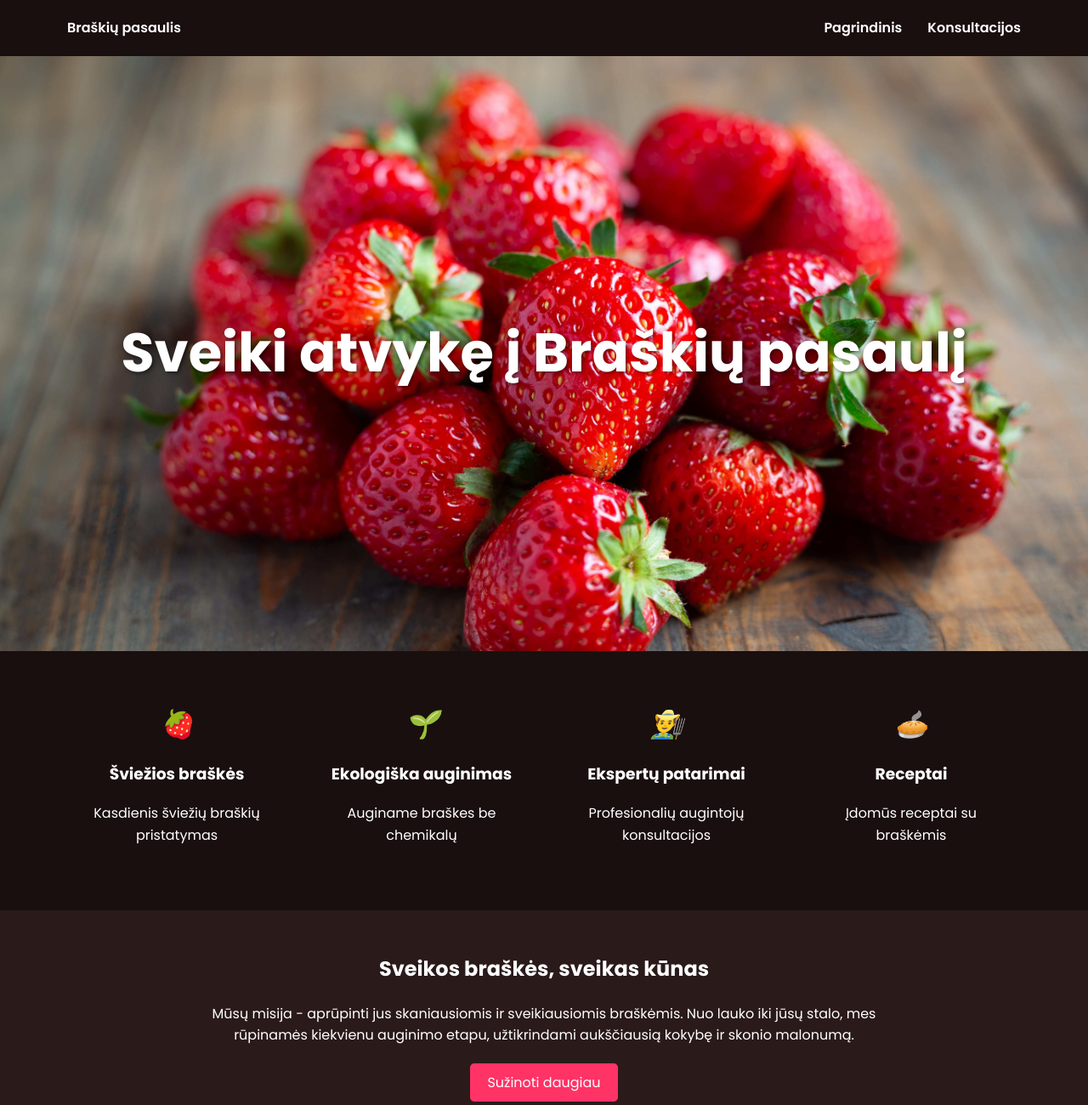
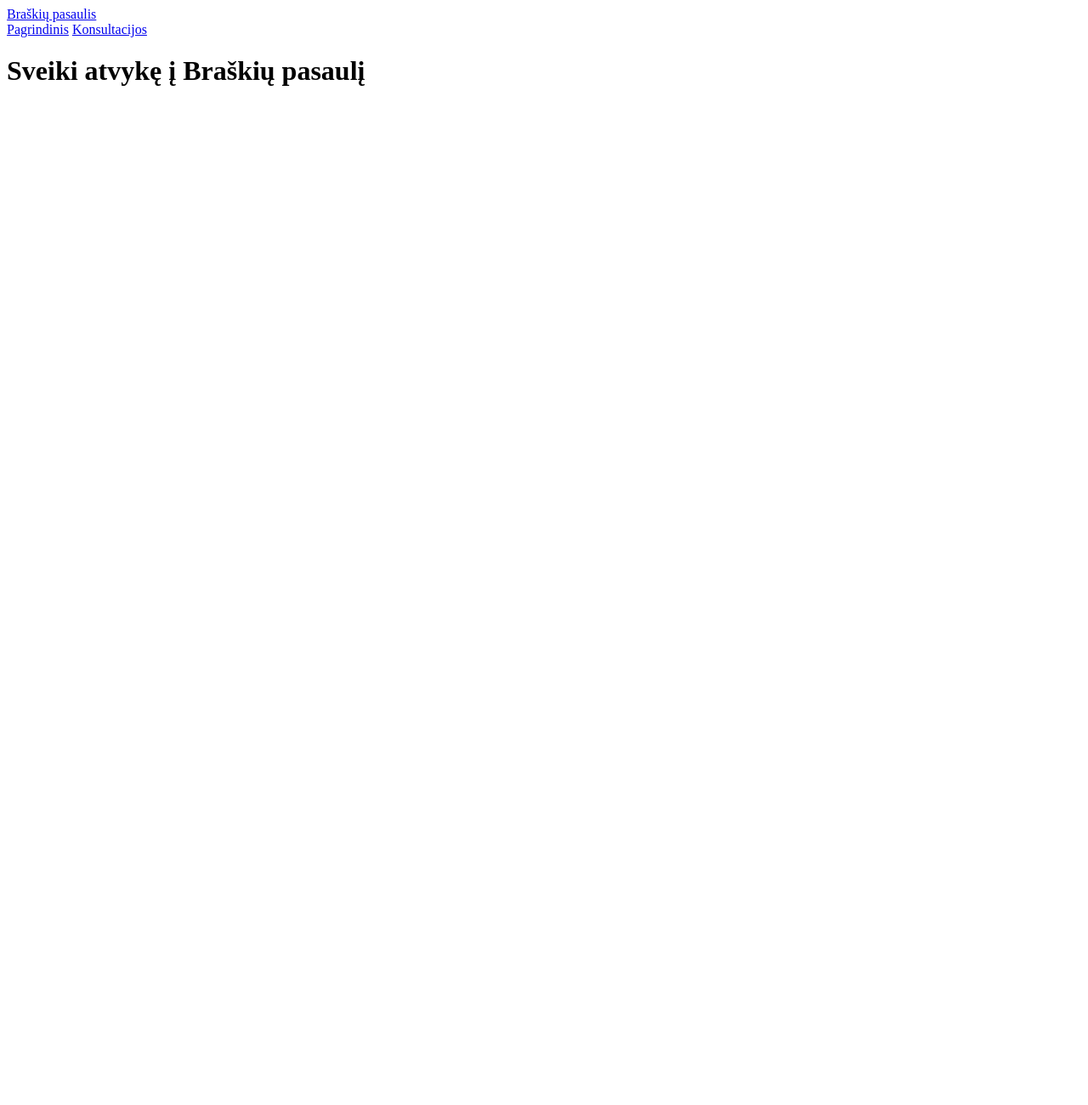
Before and after one commit to domas-cloud/newfolder, a plain HTML site: page index.html in a window 1280 px wide. Shown: the whole page at 85% size. After the commit the page ends 800 px from the top, so only its background shows below. Drawn offline with Linux system fonts and the light colour scheme.

Commit message:
Update index.html

```diff
--- a/index.html
+++ b/index.html
@@ -5,137 +5,12 @@
     <meta name="viewport" content="width=device-width, initial-scale=1.0">
     <title>Braškių pasaulis</title>
     <style>
-        @import url('https://fonts.googleapis.com/css2?family=Poppins:wght@300;400;600;700&display=swap');
-
-        :root {
-            --primary-color: #ff3366;
-            --secondary-color: #1a0f0f;
-            --background-color: #2b1a1a;
-            --text-color: #ffffff;
-        }
-
-        body, html {
-            font-family: 'Poppins', sans-serif;
-            margin: 0;
-            padding: 0;
-            color: var(--text-color);
-            background-color: var(--background-color);
-            line-height: 1.6;
-        }
-
-        .nav-bar {
-            display: flex;
-            flex-direction: column;
-            align-items: center;
-            background-color: var(--secondary-color);
-            padding: 15px 5%;
-        }
-
-        .nav-logo {
-            margin-bottom: 10px;
-        }
-
-        .nav-links {
-            display: flex;
-            flex-wrap: wrap;
-            justify-content: center;
-        }
-
-        .nav-bar a {
-            color: var(--text-color);
-            text-decoration: none;
-            margin: 5px 15px;
-            font-weight: 600;
-        }
-
-        .nav-bar a:hover {
-            color: var(--primary-color);
-        }
-
-        .section {
-            padding: 30px 5%;
-            background-size: cover;
-            background-position: center;
-        }
-
-        .hero {
-            background-image: url('images/strawberries.jpg');
-            height: 60vh;
-            display: flex;
-            align-items: center;
-            justify-content: center;
-        }
-
-        .hero h1 {
-            font-size: 2.5rem;
-            text-align: center;
-            text-shadow: 2px 2px 4px rgba(0, 0, 0, 0.5);
-        }
-
-        .features {
-            background-color: var(--secondary-color);
-            display: flex;
-            flex-wrap: wrap;
-            justify-content: space-around;
-            text-align: center;
-        }
-
-        .feature-item {
-            flex: 1 1 200px;
-            padding: 20px;
-            margin: 10px;
-        }
-
-        .feature-item i {
-            font-size: 2rem;
-            color: var(--primary-color);
-        }
-
-        .about {
-            background-color: var(--background-color);
-            text-align: center;
-        }
-
-        .about p {
-            max-width: 800px;
-            margin: 20px auto;
-        }
-
-        .button {
-            display: inline-block;
-            padding: 10px 20px;
-            background-color: var(--primary-color);
-            color: white;
-            text-decoration: none;
-            border-radius: 5px;
-            transition: background-color 0.3s;
-        }
-
-        .button:hover {
-            background-color: #e61a4d;
-        }
-
-        @media (min-width: 768px) {
-            .nav-bar {
-                flex-direction: row;
-                justify-content: space-between;
-            }
-
-            .nav-logo {
-                margin-bottom: 0;
-            }
-
-            .hero h1 {
-                font-size: 4rem;
-            }
-
-            .hero {
-                height: 80vh;
-            }
-        }
+        /* Your CSS styles here */
     </style>
 </head>
 <body>
+    <!-- Your existing HTML content here -->
+
     <nav class="nav-bar">
         <div class="nav-logo">
             <a href="index.html">Braškių pasaulis</a>
@@ -151,58 +26,33 @@
     </div>
 
     <div class="features section">
-        <div class="feature-item">
-            <i>🍓</i>
-            <h3>Šviežios braškės</h3>
-            <p>Kasdienis šviežių braškių pristatymas</p>
-        </div>
-        <div class="feature-item">
-            <i>🌱</i>
-            <h3>Ekologiška auginimas</h3>
-            <p>Auginame braškes be chemikalų</p>
-        </div>
-        <div class="feature-item">
-            <i>👨‍🌾</i>
-            <h3>Ekspertų patarimai</h3>
-            <p>Profesionalių augintojų konsultacijos</p>
-        </div>
-        <div class="feature-item">
-            <i>🥧</i>
-            <h3>Receptai</h3>
-            <p>Įdomūs receptai su braškėmis</p>
-        </div>
+        <!-- Feature items here -->
     </div>
 
     <div class="about section">
-        <h2>Sveikos braškės, sveikas kūnas</h2>
-        <p>Mūsų misija - aprūpinti jus skaniausiomis ir sveikiausiomis braškėmis. Nuo lauko iki jūsų stalo, mes rūpinamės kiekvienu auginimo etapu, užtikrindami aukščiausią kokybę ir skonio malonumą.</p>
-        <a href="#" class="button">Sužinoti daugiau</a>
+        <!-- About content here -->
     </div>
 
-    <!-- Pokalbių widget'o skriptas -->
-    <script type="text/javascript">
-        (function(d, t) {
-            var v = d.createElement(t),
-                s = d.getElementsByTagName(t)[0];
-            v.onload = function () {
-                if (!document.getElementById('root')) {
-                    var root = d.createElement('div');
-                    root.id = 'root';
-                    d.body.appendChild(root);
-                }
-                if (window.myChatWidget &&
-                    typeof window.myChatWidget.load === 'function') {
-                    window.myChatWidget.load({
-                        assistantId: 'afc3c5c1-60d8-44f1-be53-7f0d7aa75c27',
-                        apiKey: '73be0b1f-e4c1-46bd-80e6-9f00c9be0dab',
-                    });
-                }
+    <!-- New chatbot widget code -->
+    <div style="width: 0; height: 0;" id="VG_OVERLAY_CONTAINER">
+        <!-- Here is where TIXAE Agents renders the widget. -->
+    </div>
+
+    <script defer>
+        (function() {
+            window.VG_CONFIG = {
+                ID: "fuu63tnry0gqetph", // YOUR AGENT ID
+                region: 'eu', // YOUR ACCOUNT REGION
+                render: 'bottom-right', // Render options: 'full-width', 'bottom-left', 'bottom-right'
+                stylesheets: [
+                    "https://vg-bunny-cdn.b-cdn.net/vg_live_build/styles.css",
+                ],
             };
-            v.src = "https://agentivehub.com/production.bundle.min.js";
-            v.type = "text/javascript";
-            s.parentNode.insertBefore(v, s);
-        })(document, 'script');
+            var VG_SCRIPT = document.createElement("script");
+            VG_SCRIPT.src = "https://vg-bunny-cdn.b-cdn.net/vg_live_build/vg_bundle.js";
+            VG_SCRIPT.defer = true;
+            document.body.appendChild(VG_SCRIPT);
+        })()
     </script>
-
 </body>
 </html>
```
